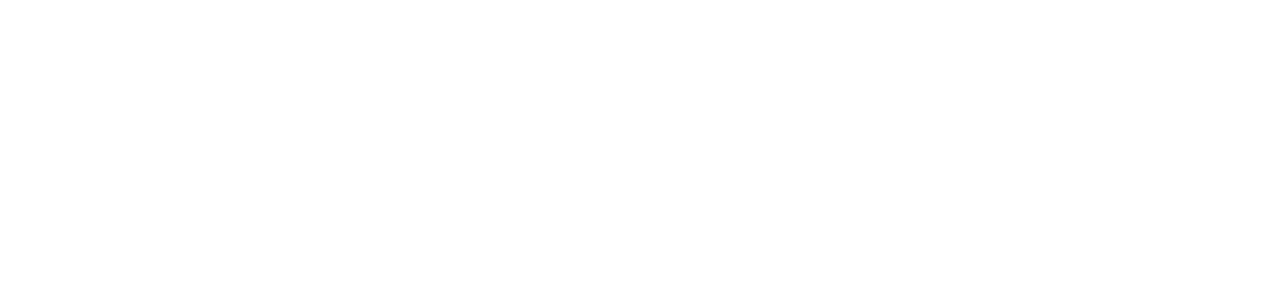
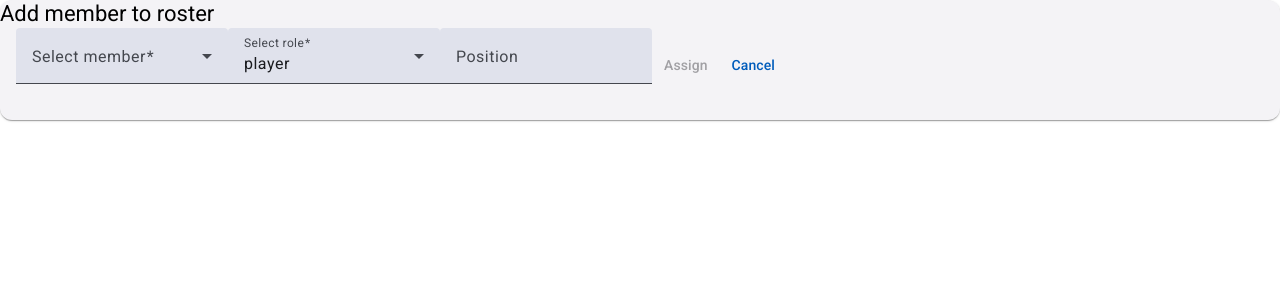
Before and after one commit to stano561/sport_manager, an Angular app: page /assign-member/1 in a window 1280 px wide. Before the commit this address led to /. Shown: the top 300 px of the page. Built offline with nearby package versions, Linux system fonts and the light colour scheme.

Commit message:
feat: assign member to roster

```diff
--- a/src/app/app.routes.ts
+++ b/src/app/app.routes.ts
@@ -34,4 +34,11 @@
         (component) => component.TeamFormComponent
       ),
   },
+  {
+    path: 'assign-member/:teamId',
+    loadComponent: () =>
+      import('./components/roster/roster.component').then(
+        (component) => component.RosterComponent
+      ),
+  },
 ];
--- /dev/null
+++ b/src/app/components/roster/roster.component.html
@@ -0,0 +1,52 @@
+<mat-card>
+  <mat-card-title>Add member to roster</mat-card-title>
+  <mat-card-content>
+    <form [formGroup]="assignemtToRosterForm" (ngSumbit)="assignMember()">
+      <mat-form-field appearance="fill">
+        <mat-label>Select member</mat-label>
+        <mat-select formControlName="memberId" (closed)="updateErrorMessage()">
+          @for (member of members; track member.id) {
+          <mat-option value="member.id">
+            {{ member.name }}
+          </mat-option>
+          }
+        </mat-select>
+        @if (assignemtToRosterForm.invalid) {
+        <mat-error>{{ errorMessage() }}</mat-error>
+        }
+      </mat-form-field>
+
+      <mat-form-field appearance="fill">
+        <mat-label>Select role</mat-label>
+        <mat-select formControlName="role" (closed)="updateErrorMessage()">
+          <mat-option value="player">player</mat-option>
+          <mat-option value="coach">coach</mat-option>
+          <mat-option value="both">both</mat-option>
+        </mat-select>
+        @if (assignemtToRosterForm.invalid) {
+        <mat-error>{{ errorMessage() }}</mat-error>
+        }
+      </mat-form-field>
+
+      <mat-form-field>
+        <mat-label>Position</mat-label>
+        <input
+          matInput
+          formControlName="position"
+          type="text"
+          placeholder="Member position"
+        />
+      </mat-form-field>
+
+      <button
+        mat-button
+        color="primary"
+        type="submit"
+        [disabled]="!assignemtToRosterForm.valid"
+      >
+        Assign
+      </button>
+      <button mat-button type="button" (click)="cancel()">Cancel</button>
+    </form>
+  </mat-card-content>
+</mat-card>
--- /dev/null
+++ b/src/app/components/roster/roster.component.ts
@@ -0,0 +1,100 @@
+import { Component, OnInit, signal } from '@angular/core';
+import { IMember } from '../../interfaces/member.interface';
+import {
+  FormGroup,
+  FormBuilder,
+  Validators,
+  ReactiveFormsModule,
+} from '@angular/forms';
+import { SubscriptionManager } from '../../shared/subscription-manager';
+import { SimulatedMemberService } from '../../services/simulated-member.service';
+import { ActivatedRoute, Router } from '@angular/router';
+import { IRoster } from '../../interfaces/roster.interface';
+import { SimulatedRosterService } from '../../services/simulated-roster.service';
+import { MatCardModule } from '@angular/material/card';
+import { MatFormField } from '@angular/material/form-field';
+import { MatInputModule } from '@angular/material/input';
+import { MatButtonModule } from '@angular/material/button';
+import { MatSelectModule } from '@angular/material/select';
+
+@Component({
+  selector: 'app-roster',
+  standalone: true,
+  imports: [
+    MatCardModule,
+    MatFormField,
+    MatInputModule,
+    MatButtonModule,
+    ReactiveFormsModule,
+    MatSelectModule,
+  ],
+  templateUrl: './roster.component.html',
+  styleUrl: './roster.component.scss',
+})
+export class RosterComponent implements OnInit {
+  private readonly subManager: SubscriptionManager = new SubscriptionManager();
+  teamId!: number;
+  members: IMember[] = [];
+  assignemtToRosterForm: FormGroup;
+
+  errorMessage = signal('');
+
+  constructor(
+    private fb: FormBuilder,
+    private simulatedMemberService: SimulatedMemberService,
+    private simulatedRosterService: SimulatedRosterService,
+    private route: ActivatedRoute,
+    private router: Router
+  ) {
+    this.assignemtToRosterForm = this.fb.group({
+      memberId: [null, Validators.required],
+      role: ['player', Validators.required],
+      position: [''],
+    });
+
+    this.subManager.newSubs = this.simulatedMemberService
+      .getMembers()
+      .subscribe((members) => {
+        this.members = members;
+      });
+  }
+
+  ngOnInit(): void {
+    this.teamId = Number(this.route.snapshot.params['teamId']);
+  }
+
+  assignMember(): void {
+    if (this.assignemtToRosterForm.valid) {
+      const rosterData: IRoster = {
+        teamdId: this.teamId,
+        memberId: this.assignemtToRosterForm.value.memberId,
+        role: this.assignemtToRosterForm.value.role,
+        position: this.assignemtToRosterForm.value.position,
+      };
+
+      this.subManager.newSubs = this.simulatedRosterService
+        .addRosterData(rosterData)
+        .subscribe(() => {
+          this.router.navigate(['/team', this.teamId]);
+        });
+    }
+  }
+
+  cancel(): void {
+    this.assignemtToRosterForm.reset();
+    this.router.navigate(['/']);
+  }
+
+  updateErrorMessage(): void {
+    const memberIdControl = this.assignemtToRosterForm.get('memberId');
+    const roleControl = this.assignemtToRosterForm.get('role');
+
+    if (memberIdControl?.hasError('required') && memberIdControl.touched) {
+      this.errorMessage.set('You must enter member id');
+    } else if (roleControl?.hasError('required') && roleControl.touched) {
+      this.errorMessage.set('You have to select role');
+    } else {
+      this.errorMessage.set('');
+    }
+  }
+}
--- a/src/app/components/team-form/team-form.component.ts
+++ b/src/app/components/team-form/team-form.component.ts
@@ -63,7 +63,7 @@
   }
 
   saveTeam(): void {
-    if (this.teamEditMode && this.teamId !== null) {
+    if (this.teamEditMode && this.teamId !== null && this.teamForm.valid) {
       this.teamName = this.teamForm.value.name;
 
       this.subManager.newSubs = this.simulatedTeamService
@@ -76,6 +76,7 @@
           }
         });
     } else {
+      if (this.teamForm.valid) {
         this.teamName = this.teamForm.value.name;
 
         this.subManager.newSubs = this.simulatedTeamService
@@ -84,6 +85,7 @@
             console.log(this.teamName);
             this.router.navigate(['/']);
           });
+      }
     }
   }
 
```
Also changed, not shown: src/app/components/roster/roster.component.scss (added), 1 other file (tests, documents, lock files or other folders). Lines whose indentation alone changed are shown as unchanged.
